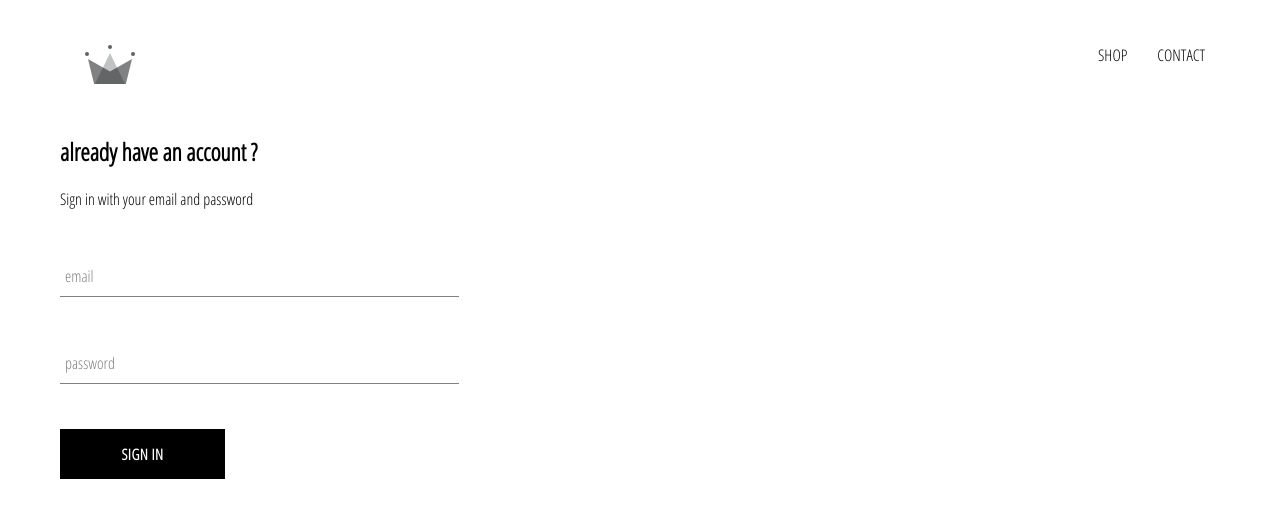
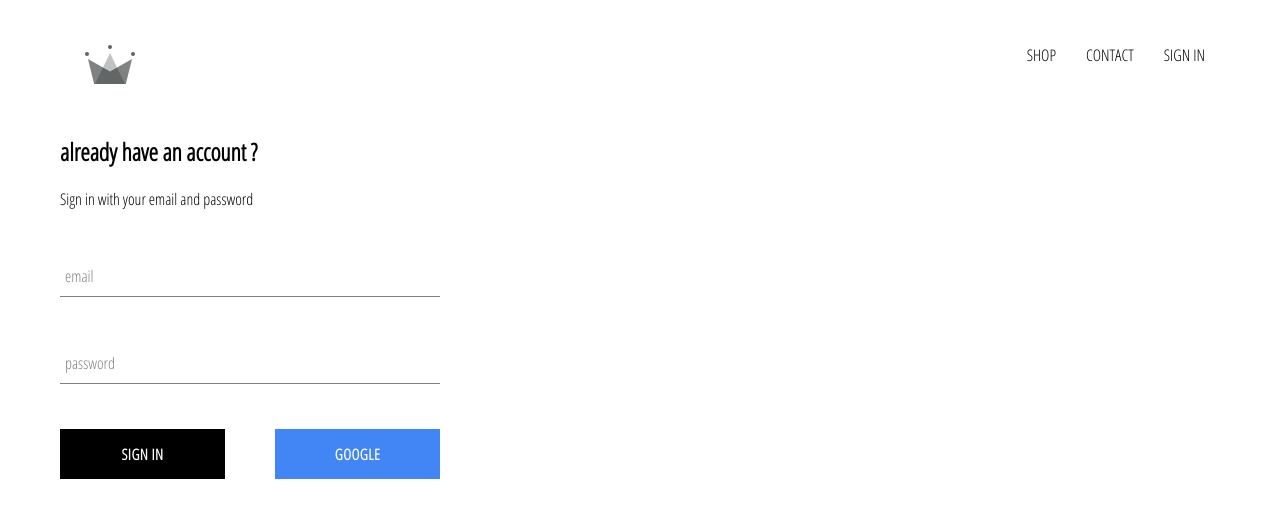
Before and after one commit to vaishakhp1902/trend-wearz, a React (Create React App) app: page /signin in a window 1280 px wide. Shown: the top 518 px of the page. Built offline with nearby package versions, Linux system fonts and the light colour scheme; no server answers; a web font is replaced by a local one.

Commit message:
integrated firebase auth

```diff
--- a/package.json
+++ b/package.json
@@ -6,6 +6,7 @@
         "@testing-library/jest-dom": "^5.11.4",
         "@testing-library/react": "^11.1.0",
         "@testing-library/user-event": "^12.1.10",
+        "firebase": "^9.3.0",
         "node-sass": "4.14.1",
         "react": "^17.0.2",
         "react-dom": "^17.0.2",
--- a/src/App.css
+++ b/src/App.css
@@ -48,3 +48,7 @@
     color: black;
 
 }
+
+* {
+    box-sizing: border-box;
+}
--- a/src/App.js
+++ b/src/App.js
@@ -8,10 +8,39 @@
 import Header from './components/header/header.component'
 import SignInandSignupPage from './pages/sign-in-and-sign-up/sign-in-and-sign-up.component'
 
-function App() {
+import { auth } from './firebase/firebase.util'
+
+class App extends React.Component {
+
+    constructor(){
+        super();
+
+        this.state = {
+            currentUser: null
+
+        }
+
+
+    }
+
+    unsunscribeFromAuth = null
+
+    componentDidMount(){
+        this.unsunscribeFromAuth = auth.onAuthStateChanged(user=>{
+            this.setState({currentUser:user})
+            console.log(user)
+        })
+    }
+
+    componentWillUnmount(){
+        this.unsunscribeFromAuth()
+    }
+
+
+    render() {
         return (
             <div>
-        <Header />
+            <Header currentUser={this.state.currentUser} />
                 <Switch>
                     <Route exact path="/" component={HomePage} />
                     <Route path="/shop/" component={ShopPage} />
@@ -21,4 +50,6 @@
         )
     }
 
+}
+
 export default App
--- a/src/components/custom-button/custom-button.component.jsx
+++ b/src/components/custom-button/custom-button.component.jsx
@@ -2,8 +2,8 @@
 
 import './custom-button.styles.scss';
 
-const CustomButton = ({ children, ...otherProps }) => (
-  <button className='custom-button' {...otherProps}>
+const CustomButton = ({ children,isGoogleSignIn, ...otherProps }) => (
+  <button className={`${isGoogleSignIn ? 'google-sign-in': ''} custom-button`}{...otherProps}>
     {children}
   </button>
 );
--- a/src/components/custom-button/custom-button.styles.scss
+++ b/src/components/custom-button/custom-button.styles.scss
@@ -19,4 +19,16 @@
       color: black;
       border: 1px solid black;
     }
+
+    &.google-sign-in {
+      background-color: #4285f4;
+      color:white;
+
+      &:hover {
+        background-color:lightblue;
+         border:none;
+
+
+      }
+    }
   }
--- a/src/components/header/header.component.jsx
+++ b/src/components/header/header.component.jsx
@@ -2,9 +2,10 @@
 import { Link } from "react-router-dom";
 import './header.styles.scss'
 import {ReactComponent as Logosvg} from "../../assets/crown.svg"
+import { auth } from "../../firebase/firebase.util";
 
 
-const Header = () =>(
+const Header = ({currentUser}) =>(
 
     <div className='header'>
     <Link className='logo-container' to='/'>
@@ -23,6 +24,13 @@
 
     </Link>
 
+    {
+        currentUser?
+        <div className='option' onClick={()=> auth.signOut()}> SIGN OUT</div>
+        :
+        <Link className='option' to='/signin'>SIGN IN</Link>
+    }
+
     </div>
 
 
--- a/src/components/header/header.styles.scss
+++ b/src/components/header/header.styles.scss
@@ -20,6 +20,7 @@
 
       .option {
         padding: 10px 15px;
+        cursor: pointer;
       }
     }
   }
--- a/src/components/sign-in/sign-in.component.jsx
+++ b/src/components/sign-in/sign-in.component.jsx
@@ -2,6 +2,10 @@
 
 import FormInput from '../form-input/form-input.component';
 import CustomButton from '../custom-button/custom-button.component';
+
+import { signInWithGoogle } from '../../firebase/firebase.util';
+//import { signInWithFacebook } from '../../firebase/firebase.util';
+
 
 import './sign-in.styles.scss';
 
@@ -50,7 +54,12 @@
             label='password'
             required
           />
+
+          <div className='buttons'>
           <CustomButton type='submit'> Sign in </CustomButton>
+          <CustomButton onClick={signInWithGoogle} isGoogleSignIn>GOOGLE</CustomButton>
+          </div>
+
         </form>
       </div>
     );
@@ -58,3 +67,6 @@
 }
 
 export default SignIn;
+
+//Facebook SSO
+// <CustomButton onClick={signInWithFacebook} isGoogleSignIn>FACEBOOK</CustomButton>
--- a/src/components/sign-in/sign-in.styles.scss
+++ b/src/components/sign-in/sign-in.styles.scss
@@ -1,5 +1,5 @@
 .sign-in {
-    width: 30vw;
+    width: 380px;
     display: flex;
     flex-direction: column;
   }
@@ -7,3 +7,9 @@
   .title {
       margin: 10px 0;
   }
+
+  .buttons {
+      display:flex;
+      justify-content: space-between;
+
+  }
--- /dev/null
+++ b/src/firebase/firebase.util.js
@@ -0,0 +1,38 @@
+import firebase from 'firebase/compat/app';
+import 'firebase/compat/auth';
+import 'firebase/compat/firestore';
+import { FacebookAuthProvider } from "firebase/auth";
+
+
+
+
+const config =
+    {
+        apiKey: "AIzaSyCKMjMahMKeS3YNCB9ObTpZ2C0zXNspaPQ",
+        authDomain: "trend-wearz.firebaseapp.com",
+        projectId: "trend-wearz",
+        storageBucket: "trend-wearz.appspot.com",
+        messagingSenderId: "74899697581",
+        appId: "1:74899697581:web:4abb494ec286d3ee65bb24",
+        measurementId: "G-CTCGE9FCNT"
+      }
+
+
+      firebase.initializeApp(config)
+
+
+      export const auth = firebase.auth()
+      export const firestore = firebase.firestore()
+
+
+      const providerGoogle = new firebase.auth.GoogleAuthProvider()
+      providerGoogle.setCustomParameters({promt: 'select_account'})
+      export const signInWithGoogle = () => auth.signInWithPopup(providerGoogle)
+
+
+
+      const providerFacebook = new FacebookAuthProvider();
+      providerFacebook.setCustomParameters({prompt:'select_account'})
+      export const signInWithFacebook = () => auth.signInWithPopup(providerFacebook)
+
+      export default firebase
```
Also changed, not shown: src/assets/google-logo.svg (added), 1 other file (tests, documents, lock files or other folders). Lines whose indentation alone changed are shown as unchanged.
